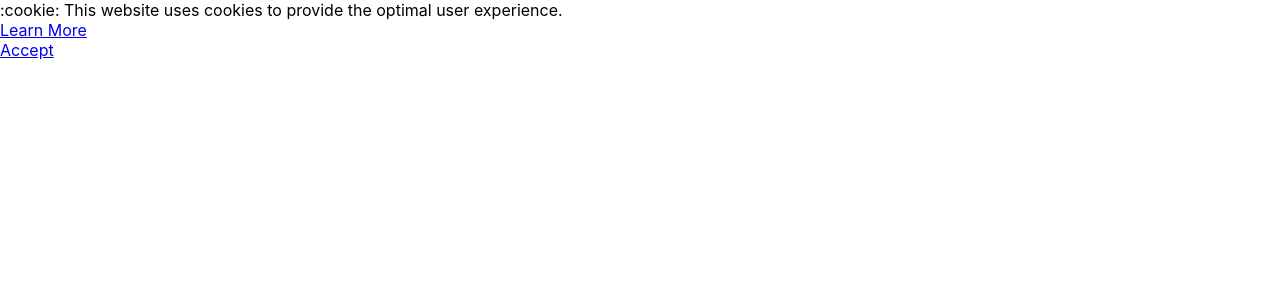
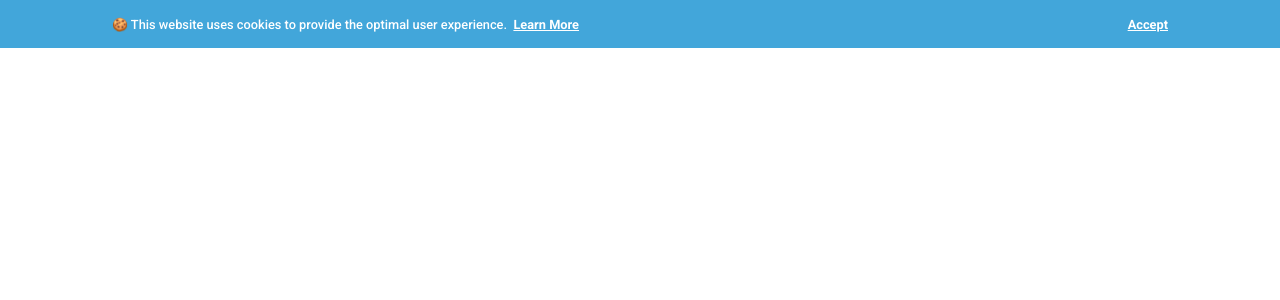
Before and after one commit to ADVLTD/JASMedicalMentorship, a React (Create React App) app: page / in a window 1280 px wide. Shown: the top 300 px of the page. Built offline with nearby package versions, Linux system fonts and the light colour scheme.

Commit message:
Added Nav styles

```diff
--- a/src/App.css
+++ b/src/App.css
@@ -1,5 +1,54 @@
-*{
-box-sizing: border-box;
-padding:0;
-margin:0;
+@import url("https://fonts.googleapis.com/css2?family=Roboto:ital,wght@0,100;0,300;0,400;0,500;0,600;0,700;1,100;1,900&display=swap");
+* {
+    box-sizing: border-box;
+    padding: 0;
+    margin: 0;
 }
+html {}
+body {
+    font-family: Roboto, sans-serif;
+}
+/* COLORS  */
+/* #42A6DA */
+/* NAVBAR  */
+.flex {
+    display: flex;
+    justify-content: center;
+    align-items: center;
+}
+.spaceAround {
+    display: flex;
+    justify-content: space-around;
+    align-items: center;
+}
+.spaceBetween {
+    display: flex;
+    justify-content: space-between;
+    align-items: center;
+}
+header {
+    width: 100%;
+    height: 6vh;
+    background-color: #42A6DA;
+    padding: 0 7em;
+}
+.cookiesDetails {
+    color: #fff;
+    font-size: 0.8em;
+}
+.cookiesDetails p {
+    font-weight: 500;
+}
+.cookiesDetails a {
+    padding-left: 0.5em;
+    color: #fff;
+    font-weight: bold;
+}
+.cookiesAccept {
+    font-size: 0.8em;
+    color: #fff;
+}
+.cookiesAccept a {
+    font-weight: bold;
+    color: #fff;
+}
--- a/src/components/Nav.jsx
+++ b/src/components/Nav.jsx
@@ -7,7 +7,7 @@ export default function Nav() {
       <header className="spaceBetween">
         <div className="cookiesDetails flex">
           <p>
-            :cookie: This website uses cookies to provide the optimal user experience.{" "}
+            🍪 This website uses cookies to provide the optimal user experience.{" "}
           </p>
           <a href="#">Learn More</a>
         </div>
```
